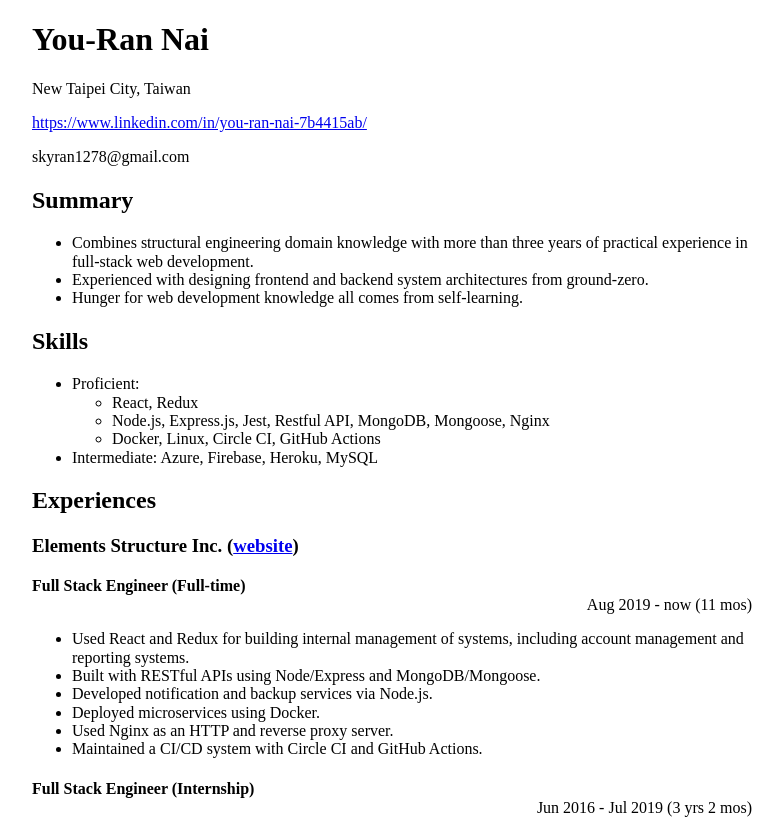
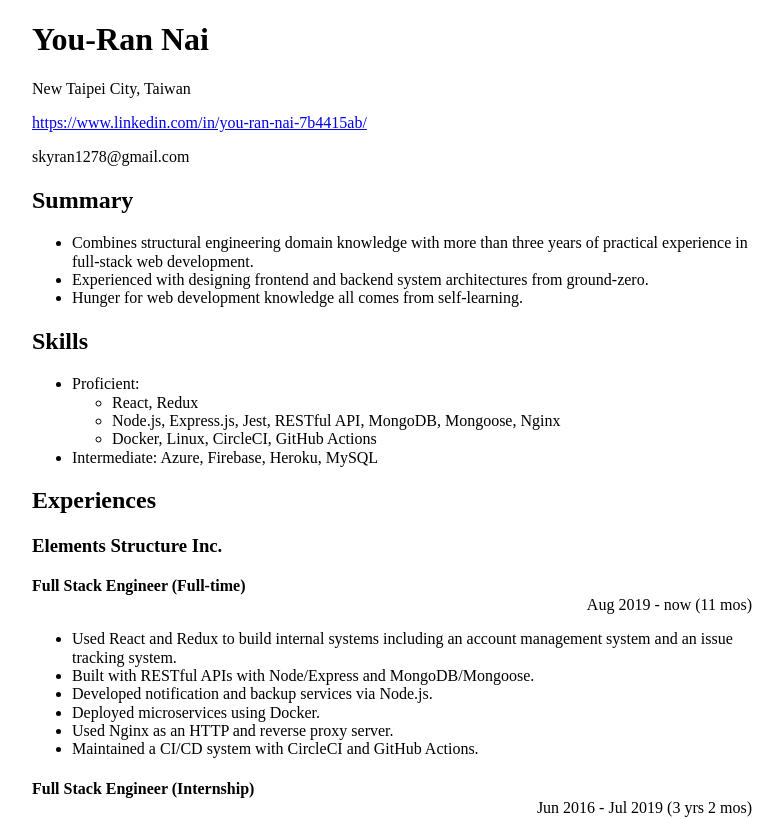
Before and after one commit to skyran1278/skyran1278.github.io, a React (Create React App) app: page / in a window 1280 px wide. Shown: the top 819 px of the page, without its empty margins (248-1031 px from the left). Built offline with nearby package versions, Linux system fonts and the light colour scheme.

Commit message:
修正 昱達

```diff
--- a/src/App.jsx
+++ b/src/App.jsx
@@ -26,8 +26,8 @@ function App() {
             Proficient:
             <ul>
               <li>React, Redux</li>
-              <li>Node.js, Express.js, Jest, Restful API, MongoDB, Mongoose, Nginx</li>
-              <li>Docker, Linux, Circle CI, GitHub Actions</li>
+              <li>Node.js, Express.js, Jest, RESTful API, MongoDB, Mongoose, Nginx</li>
+              <li>Docker, Linux, CircleCI, GitHub Actions</li>
             </ul>
           </li>
           <li>Intermediate: Azure, Firebase, Heroku, MySQL</li>
@@ -35,27 +35,22 @@ function App() {
       </div>
       <div>
         <h2>Experiences</h2>
-        <h3>
-          Elements Structure Inc.
-          (
-          <a target="_blank" rel="noopener noreferrer" href="https://www.elements-str.com/">website</a>
-          )
-        </h3>
+        <h3>Elements Structure Inc.</h3>
         <h4 className="margin-bot-0">Full Stack Engineer (Full-time)</h4>
         <p className="right margin-top-0">Aug 2019 - now (11 mos)</p>
         <ul>
-          <li>Used React and Redux for building internal management of systems, including account management and reporting systems.</li>
-          <li>Built with RESTful APIs using Node/Express and MongoDB/Mongoose.</li>
+          <li>Used React and Redux to build internal systems including an account management system and an issue tracking system.</li>
+          <li>Built with RESTful APIs with Node/Express and MongoDB/Mongoose.</li>
           <li>Developed notification and backup services via Node.js.</li>
           <li>Deployed microservices using Docker.</li>
           <li>Used Nginx as an HTTP and reverse proxy server.</li>
-          <li>Maintained a CI/CD system with Circle CI and GitHub Actions.</li>
+          <li>Maintained a CI/CD system with CircleCI and GitHub Actions.</li>
         </ul>
         <h4 className="margin-bot-0">Full Stack Engineer (Internship)</h4>
         <p className="right margin-top-0">Jun 2016 - Jul 2019 (3 yrs 2 mos)</p>
         <ul>
           <li>Worked with RCAD Inc. to develop an on-site management system.</li>
-          <li>Built serverless applications using node.js.</li>
+          <li>Built serverless applications using Node.js.</li>
           <li>Addressed authentication via OAuth 2.0.</li>
           <li>Stored and synced data with the NoSQL cloud database.</li>
           <li>Developed the UI/UX using React and Redux.</li>
```
